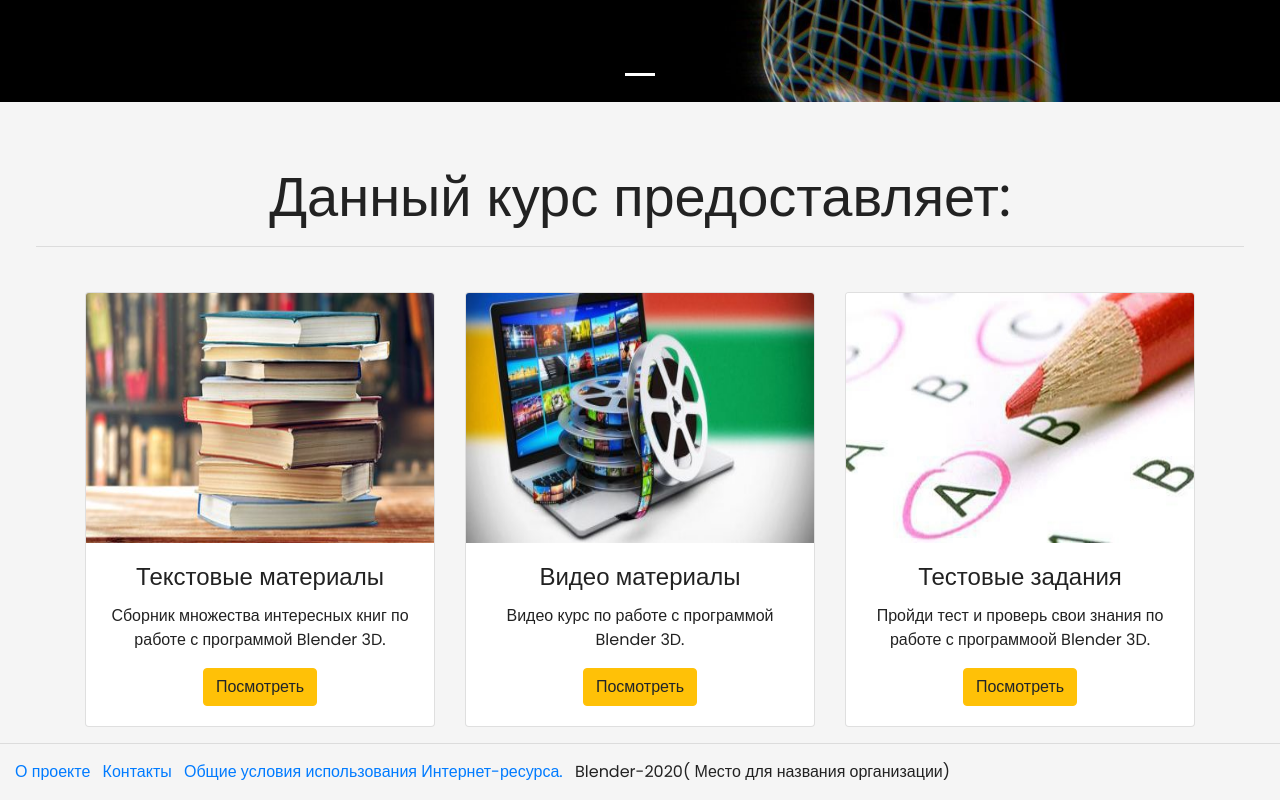
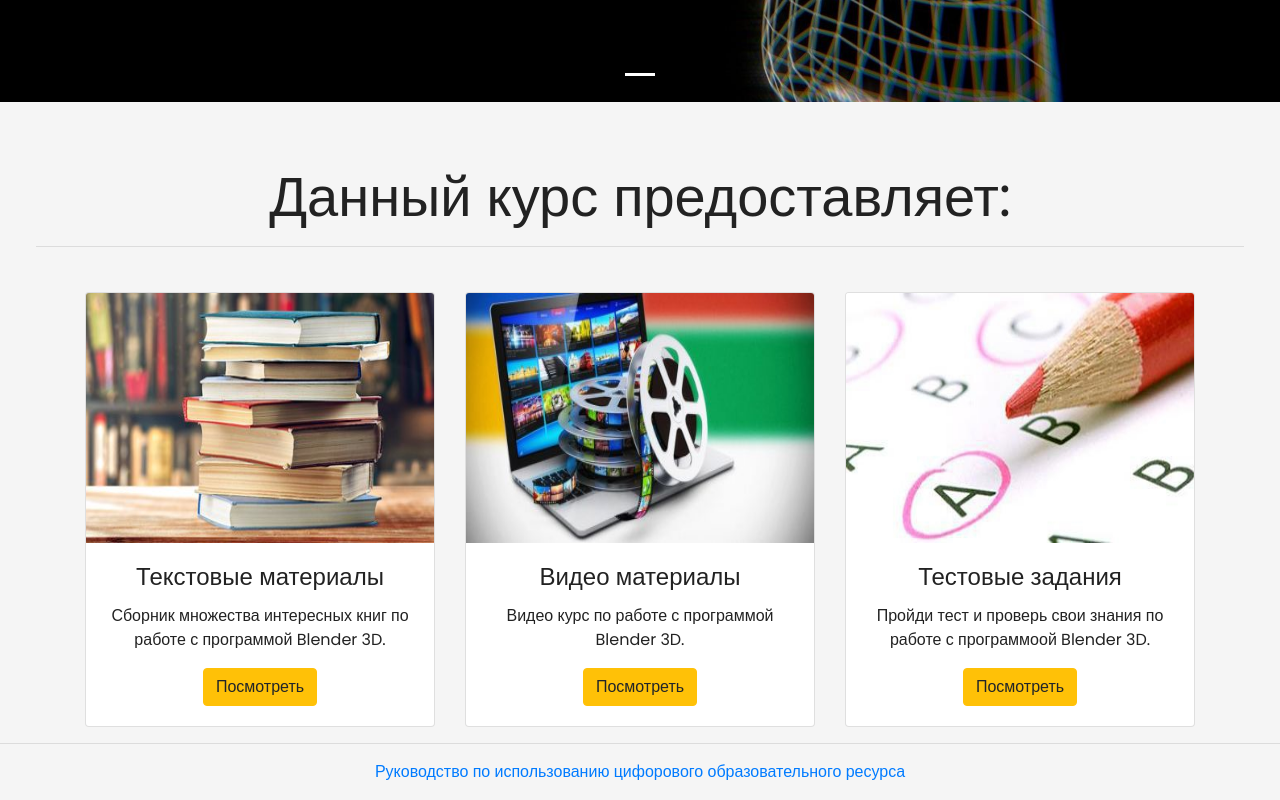
Before and after one commit to Sawixoo/COR, a plain HTML site: page index.html in a window 1280 px wide. Shown: the part 674-1474 px from the top of the page. Drawn offline with nearby package versions, Linux system fonts and the light colour scheme.

Commit message:
#4.2 Fix

```diff
--- a/index.html
+++ b/index.html
@@ -63,12 +63,6 @@
               Погрузись в удивительный мир 3D графики вместе с программой
               Blender 3D
             </h3>
-
-            <!--<a
-              href="StartCourse.html"
-              class="btn btn-outline-dark btn-lg ColorBlend"
-              >Начать обучение!</a
-            >-->
           </div>
         </div>
       </div>
@@ -132,18 +126,11 @@
     <hr />
     <!--CloseCardMenu-->
     <!--StartFooter-->
-    <footer class="foot">
-      <div class="container-fluid">
-        <ul class="list-inline">
-          <li class="list-inline-item"><a href="#">О проекте</a></li>
-          <li class="list-inline-item"><a href="#">Контакты</a></li>
-          <li class="list-inline-item">
-            <a href="#">Общие условия использования Интернет-ресурса.</a>
-          </li>
-          <li class="list-inline-item">
-            Blender-2020( Место для названия организации)
-          </li>
-        </ul>
+    <footer>
+      <div class="foot">
+        <a href="pdfStart/cor.pdf"
+          >Руководство по использованию цифорового образовательного ресурса</a
+        >
       </div>
     </footer>
     <!--CloseFooter-->
```
Also changed, not shown: 1 other file.
